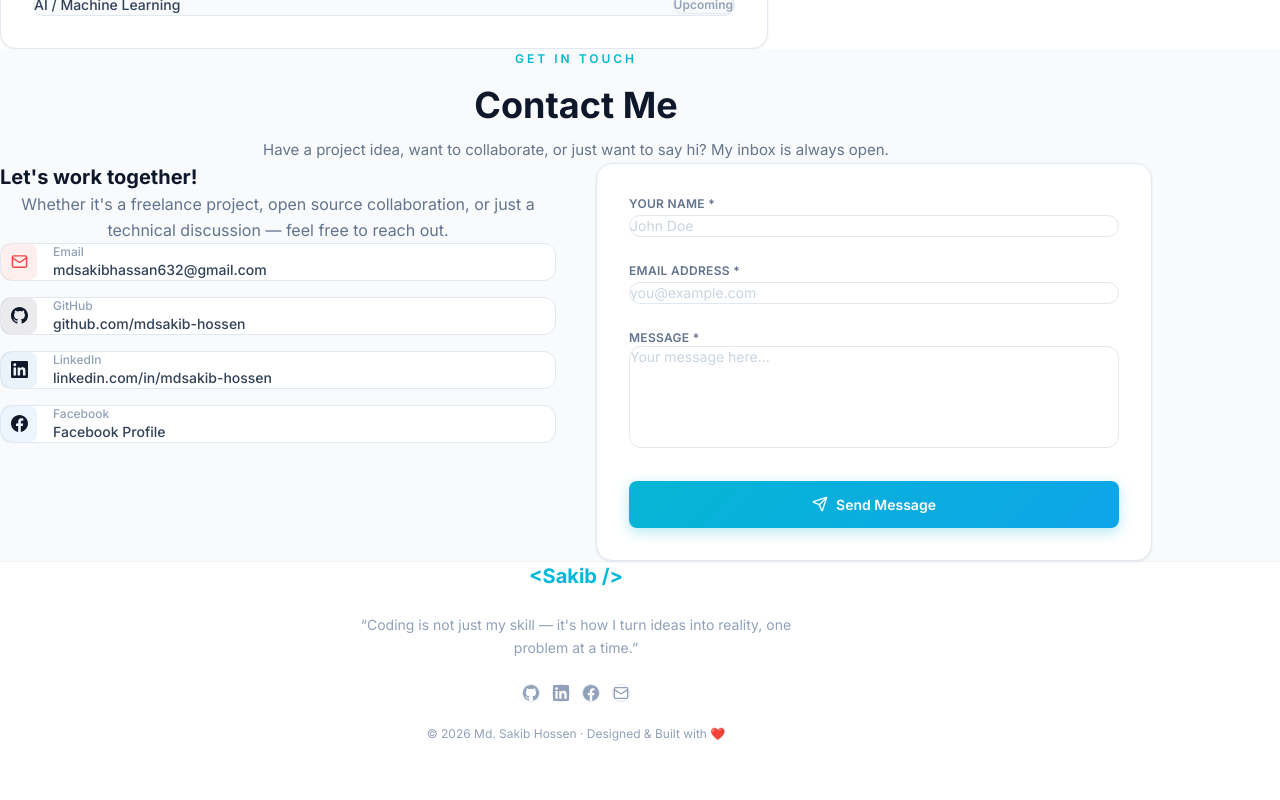
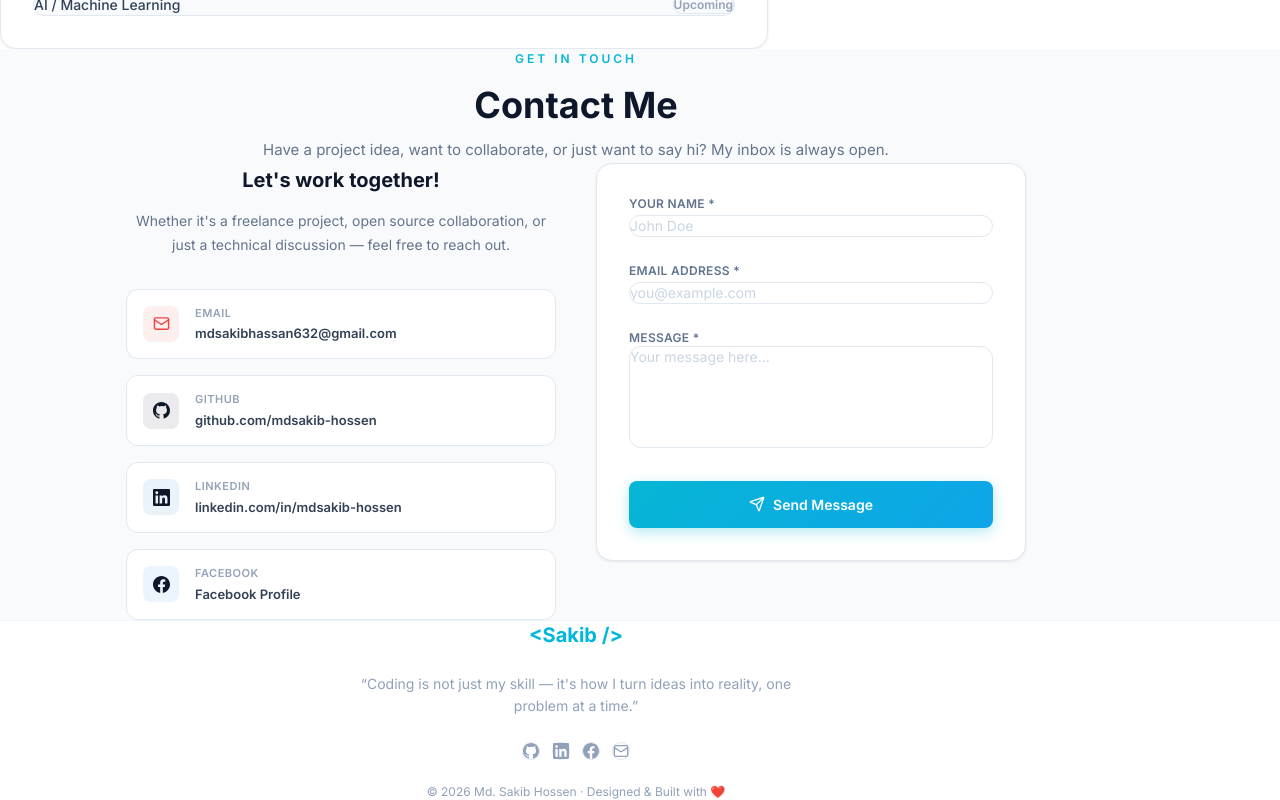
Before and after one commit to mdsakib-hossen/portfolio, a Next.js app: page / in a window 1280 px wide. Shown: the part 5365-6165 px from the top of the page. Before the commit the page ends 6107 px from the top, so only its background shows below. Built offline with nearby package versions, Linux system fonts and the light colour scheme; no server answers; the database is empty.

Commit message:
Fix contact section centering and layout

```diff
--- a/components/ContactSection.tsx
+++ b/components/ContactSection.tsx
@@ -92,14 +92,13 @@ export default function ContactSection() {
           </div>
         </div>
 
-        <div className="grid grid-cols-1 lg:grid-cols-2 gap-10">
+        <div className="grid grid-cols-1 lg:grid-cols-2 gap-10" style={{ maxWidth: "900px", margin: "0 auto" }}>
           {/* Left: contact info */}
           <div>
-            <h3 className="text-xl font-bold text-slate-900 mb-4">Let&apos;s work together!</h3>
-            <p className="text-slate-500 text-sm md:text-base leading-relaxed mb-10">
-              Whether it&apos;s a freelance project, open source collaboration, or just a technical
-              discussion — feel free to reach out.
-            </p>
+            <h3 style={{ fontSize: "20px", fontWeight: 700, color: "#0f172a", marginBottom: "12px", textAlign: "center" }}>Let&apos;s work together!</h3>
+            <div style={{ textAlign: "center", color: "#64748b", fontSize: "14px", lineHeight: "1.7", marginBottom: "32px" }}>
+              Whether it&apos;s a freelance project, open source collaboration, or just a technical discussion — feel free to reach out.
+            </div>
 
             <div className="flex flex-col gap-4">
               {contactLinks.map(({ key, Icon, label, value, href, color }) => (
@@ -108,17 +107,14 @@ export default function ContactSection() {
                   href={href}
                   target={key === "email" ? undefined : "_blank"}
                   rel="noopener noreferrer"
-                  className="flex items-center gap-4 p-4 rounded-xl bg-white border border-slate-200 hover:border-cyan-200 hover:shadow-sm transition-all group"
+                  style={{ display: "flex", alignItems: "center", gap: "16px", padding: "14px 16px", borderRadius: "12px", background: "white", border: "1px solid #e2e8f0", textDecoration: "none", transition: "all 0.2s" }}
                 >
-                  <div
-                    className="w-9 h-9 rounded-lg flex items-center justify-center flex-shrink-0"
-                    style={{ background: color + "15" }}
-                  >
+                  <div style={{ width: "36px", height: "36px", borderRadius: "8px", display: "flex", alignItems: "center", justifyContent: "center", flexShrink: 0, background: color + "15" }}>
                     <Icon size={17} style={{ color }} />
                   </div>
-                  <div className="min-w-0">
-                    <div className="text-xs text-slate-400 font-medium">{label}</div>
-                    <div className="text-slate-700 text-sm font-medium truncate">{value}</div>
+                  <div style={{ minWidth: 0 }}>
+                    <div style={{ fontSize: "11px", color: "#94a3b8", fontWeight: 600, textTransform: "uppercase", letterSpacing: "0.5px" }}>{label}</div>
+                    <div style={{ fontSize: "13px", color: "#334155", fontWeight: 600, overflow: "hidden", textOverflow: "ellipsis", whiteSpace: "nowrap" }}>{value}</div>
                   </div>
                 </a>
               ))}
```
